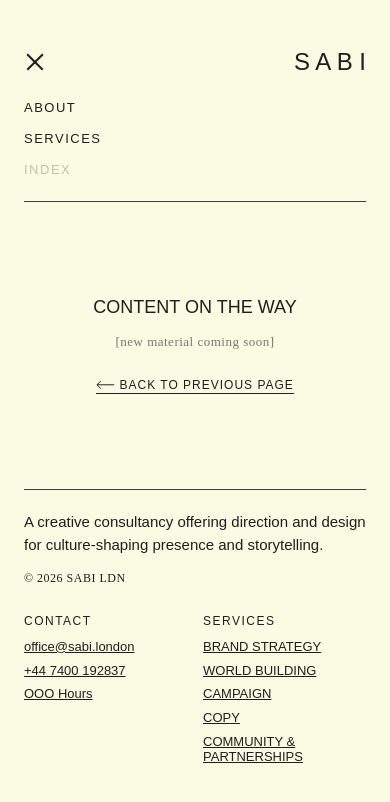
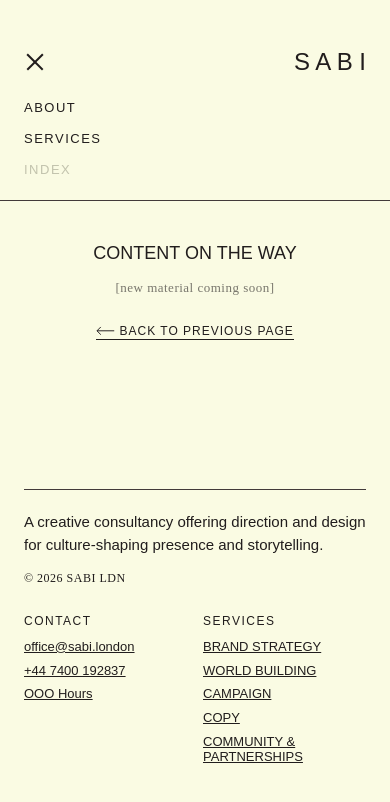
Before and after one commit to chiomaezh/SABI, a plain HTML site: page projects/index.html in a window 390 px wide. Both pictures are taken after a click on the button "Open menu". Drawn offline with Linux system fonts and the light colour scheme; a web font is replaced by a local one.

Commit message:
Refactor mobile layout styles in index.html
Updated CSS for mobile layout to ensure proper height and padding adjustments.

```diff
--- a/projects/index.html
+++ b/projects/index.html
@@ -370,22 +370,57 @@
 
     /* Phone: centre the three lines horizontally */
     @media (max-width: 720px) {
+      /* Phones: the page is exactly one screen tall and never scrolls. */
+      html, body {
+        height: 100vh;
+        height: 100svh;
+        overflow: hidden;
+        overscroll-behavior: none;
+      }
+      .page {
+        height: calc(100vh - 8rem);
+        height: calc(100svh - 8rem);
+        min-height: 0;
+      }
       .coming-soon {
         align-items: center;
         text-align: center;
       }
-      /* Phones, menu closed: padding above and below the block is 100px */
+      /* The middle block takes whatever height is left between header and footer
+         and centres its content in it, so nothing can push the page past the screen.
+         Opening the menu simply shrinks this block; the footer stays put. */
       .section--about {
-        padding-top: 100px;
-        padding-bottom: 100px;
-        transition: padding 0.25s ease;
+        flex: 1 1 auto;
+        min-height: 0;
+        padding-top: 0;
+        padding-bottom: 0;
       }
-      /* Menu open on phones: the padding above and below the block gives up exactly the
-         height the menu takes (half from each side), so the footer stays where it is
-         and only the main block moves. --menu-h is set by the menu script. */
       .page.menu-open .section--about {
-        padding-top: max(0px, calc(100px - var(--menu-h, 0px) / 2));
-        padding-bottom: max(0px, calc(100px - var(--menu-h, 0px) / 2));
+        padding-top: 0;
+        padding-bottom: 0;
+      }
+      /* The footer is pinned to the bottom of the screen, with its padding underneath
+         fixed (the body's 5rem). Nothing above it can push it down or cut it off. */
+      .footer-block {
+        margin-top: auto;
+        flex-shrink: 0;
+      }
+      .page > .container:not(.section--about) {
+        flex-shrink: 0;
+      }
+      /* The menu opens as an overlay on top of the middle block instead of pushing
+         the layout, so the page height never changes when it opens. */
+      .site-header-wrap { position: relative; }
+      .menu-accordion {
+        position: absolute;
+        left: 0;
+        right: 0;
+        z-index: 10;
+        padding: 0 1.5rem;
+        background: var(--bg);
+      }
+      .menu-accordion.open {
+        border-bottom: 0.5px solid var(--border);
       }
     }
   </style>
```
